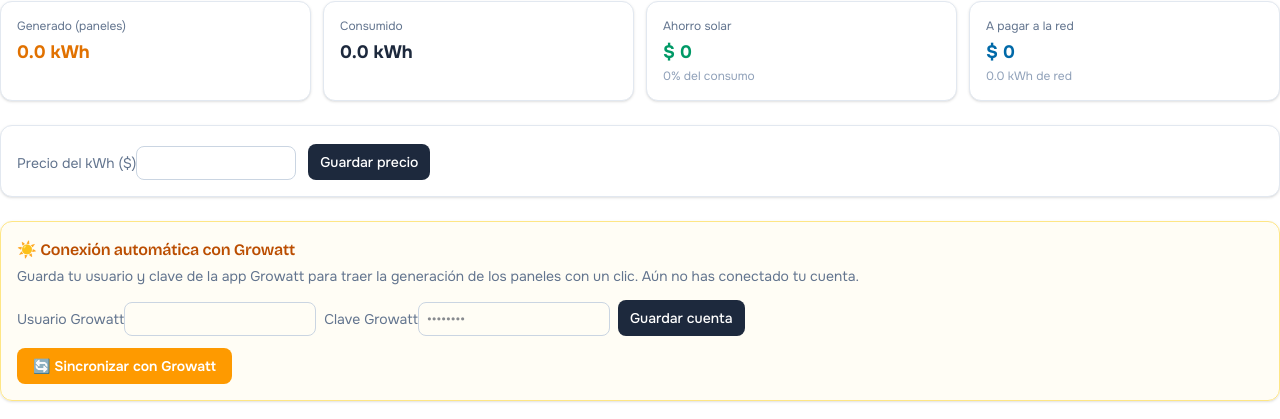
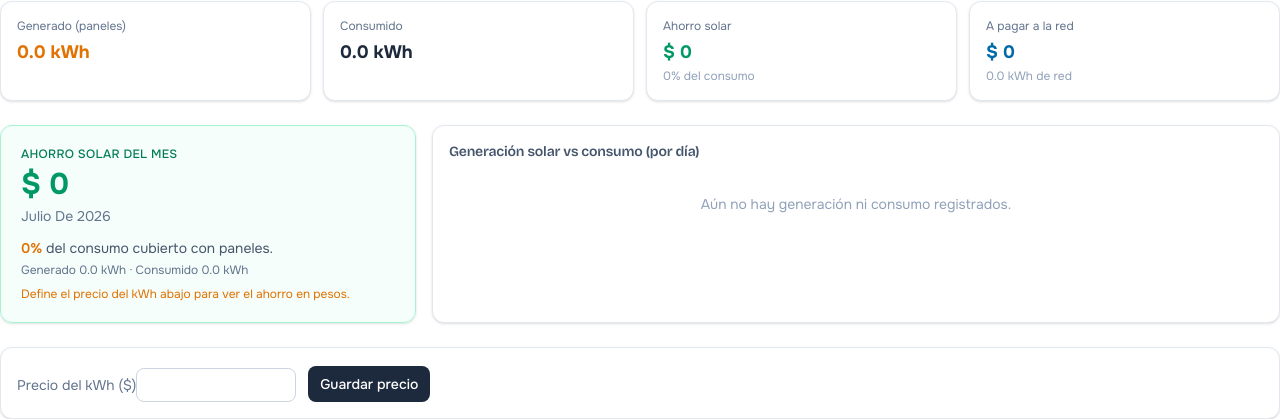
Before and after one commit to geovanilozano/congela, a Next.js app: page /energia in a window 1280 px wide. Shown: the part 79-498 px from the top of the page. Built offline with nearby package versions, Linux system fonts and the light colour scheme; no server answers; the database is empty.

Commit message:
feat: energia — grafica generacion vs consumo + ahorro solar del mes

```diff
--- a/src/app/energia/page.tsx
+++ b/src/app/energia/page.tsx
@@ -1,7 +1,9 @@
 import { db } from "@/lib/db";
-import { formatMoney, fromCents } from "@/lib/finance/money";
+import { formatMoney, fromCents, round2 } from "@/lib/finance/money";
 import { balanceEnergia } from "@/lib/finance/energia";
+import { fechaParaInput } from "@/lib/fechas";
 import { getAjusteNumero, getAjuste } from "@/lib/ajustes";
+import { EnergiaChart, type PuntoEnergia } from "@/components/EnergiaChart";
 import {
   guardarPrecioKwh,
   registrarGeneracion,
@@ -30,6 +32,38 @@
   const totalCons = consumos.reduce((a, c) => a + c.kwh, 0);
   const bal = balanceEnergia({ generacionKwh: totalGen, consumoKwh: totalCons, precioKwhCents });
 
+  // --- Ahorro solar del MES en curso ---
+  const ahora = new Date();
+  const mismoMes = (d: Date) =>
+    d.getFullYear() === ahora.getFullYear() && d.getMonth() === ahora.getMonth();
+  const genMes = generaciones.filter((g) => mismoMes(g.fecha)).reduce((a, g) => a + g.kwh, 0);
+  const consMes = consumos.filter((c) => mismoMes(c.fecha)).reduce((a, c) => a + c.kwh, 0);
+  const balMes = balanceEnergia({ generacionKwh: genMes, consumoKwh: consMes, precioKwhCents });
+  const nombreMes = ahora.toLocaleDateString("es-CO", { month: "long", year: "numeric" });
+
+  // --- Serie diaria para la gráfica: generación vs consumo ---
+  const porDia = new Map<string, { gen: number; cons: number; fecha: Date }>();
+  for (const g of generaciones) {
+    const key = fechaParaInput(g.fecha);
+    const prev = porDia.get(key) ?? { gen: 0, cons: 0, fecha: g.fecha };
+    prev.gen += g.kwh;
+    porDia.set(key, prev);
+  }
+  for (const c of consumos) {
+    const key = fechaParaInput(c.fecha);
+    const prev = porDia.get(key) ?? { gen: 0, cons: 0, fecha: c.fecha };
+    prev.cons += c.kwh;
+    porDia.set(key, prev);
+  }
+  const chartData: PuntoEnergia[] = [...porDia.entries()]
+    .sort(([a], [b]) => a.localeCompare(b)) // ascendente por fecha (clave AAAA-MM-DD)
+    .slice(-14) // últimos 14 días con registro
+    .map(([, v]) => ({
+      label: v.fecha.toLocaleDateString("es-CO", { month: "short", day: "numeric" }),
+      generacion: round2(v.gen),
+      consumo: round2(v.cons),
+    }));
+
   return (
     <div className="space-y-6">
       <div>
@@ -47,6 +81,40 @@
         <Kpi label="Consumido" valor={`${totalCons.toFixed(1)} kWh`} color="text-slate-800" />
         <Kpi label="Ahorro solar" valor={formatMoney(bal.ahorroCents)} color="text-emerald-600" extra={`${bal.porcentajeSolar}% del consumo`} />
         <Kpi label="A pagar a la red" valor={formatMoney(bal.costoRedCents)} color="text-sky-700" extra={`${bal.redKwh.toFixed(1)} kWh de red`} />
+      </div>
+
+      {/* Ahorro solar del mes + gráfica generación vs consumo */}
+      <div className="grid gap-4 lg:grid-cols-3">
+        <div className="flex flex-col justify-center rounded-xl border border-emerald-200 bg-emerald-50/50 p-5 shadow-sm">
+          <div className="text-xs font-medium uppercase tracking-wide text-emerald-700">
+            Ahorro solar del mes
+          </div>
+          <div className="mt-1 text-3xl font-bold text-emerald-600">
+            {formatMoney(balMes.ahorroCents)}
+          </div>
+          <div className="mt-1 text-sm capitalize text-slate-500">{nombreMes}</div>
+          <div className="mt-3 space-y-1 text-sm text-slate-600">
+            <p>
+              <span className="font-semibold text-amber-600">{balMes.porcentajeSolar}%</span> del
+              consumo cubierto con paneles.
+            </p>
+            <p className="text-xs text-slate-500">
+              Generado {genMes.toFixed(1)} kWh · Consumido {consMes.toFixed(1)} kWh
+            </p>
+          </div>
+          {precioKwhCents === 0 && (
+            <p className="mt-2 text-xs text-amber-600">
+              Define el precio del kWh abajo para ver el ahorro en pesos.
+            </p>
+          )}
+        </div>
+
+        <div className="rounded-xl border border-slate-200 bg-white p-4 shadow-sm lg:col-span-2">
+          <h2 className="mb-2 text-sm font-semibold text-slate-600">
+            Generación solar vs consumo (por día)
+          </h2>
+          <EnergiaChart data={chartData} />
+        </div>
       </div>
 
       {/* Precio del kWh */}
--- /dev/null
+++ b/src/components/EnergiaChart.tsx
@@ -0,0 +1,52 @@
+"use client";
+
+import {
+  Bar,
+  BarChart,
+  CartesianGrid,
+  Legend,
+  ResponsiveContainer,
+  Tooltip,
+  XAxis,
+  YAxis,
+} from "recharts";
+
+const kwh = (v: number) => `${v.toFixed(1)} kWh`;
+
+export interface PuntoEnergia {
+  label: string;
+  generacion: number;
+  consumo: number;
+}
+
+/**
+ * Gráfica de barras: generación solar (ámbar) vs consumo (azul) por día.
+ * Client component con Recharts, al estilo de DashboardCharts.
+ */
+export function EnergiaChart({ data }: { data: PuntoEnergia[] }) {
+  if (data.length === 0)
+    return (
+      <p className="p-6 text-center text-sm text-slate-400">
+        Aún no hay generación ni consumo registrados.
+      </p>
+    );
+
+  return (
+    <ResponsiveContainer width="100%" height={280}>
+      <BarChart data={data} margin={{ top: 8, right: 8, bottom: 8, left: 8 }}>
+        <CartesianGrid strokeDasharray="3 3" stroke="#f1f5f9" vertical={false} />
+        <XAxis dataKey="label" tick={{ fontSize: 11 }} />
+        <YAxis tickFormatter={(v) => `${v}`} tick={{ fontSize: 11 }} width={40} unit="" />
+        <Tooltip
+          formatter={(v, n) => [kwh(Number(v)), n === "generacion" ? "Generación solar" : "Consumo"]}
+        />
+        <Legend
+          formatter={(n) => (n === "generacion" ? "Generación solar" : "Consumo")}
+          wrapperStyle={{ fontSize: 12 }}
+        />
+        <Bar dataKey="generacion" fill="#f59e0b" radius={[4, 4, 0, 0]} />
+        <Bar dataKey="consumo" fill="#0ea5e9" radius={[4, 4, 0, 0]} />
+      </BarChart>
+    </ResponsiveContainer>
+  );
+}
```
